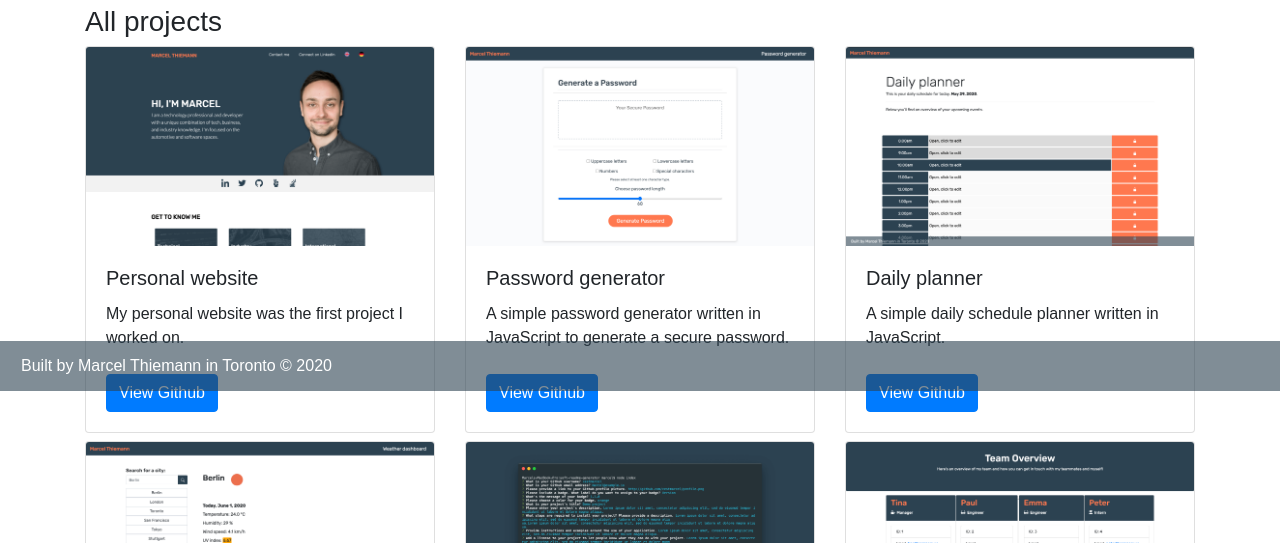
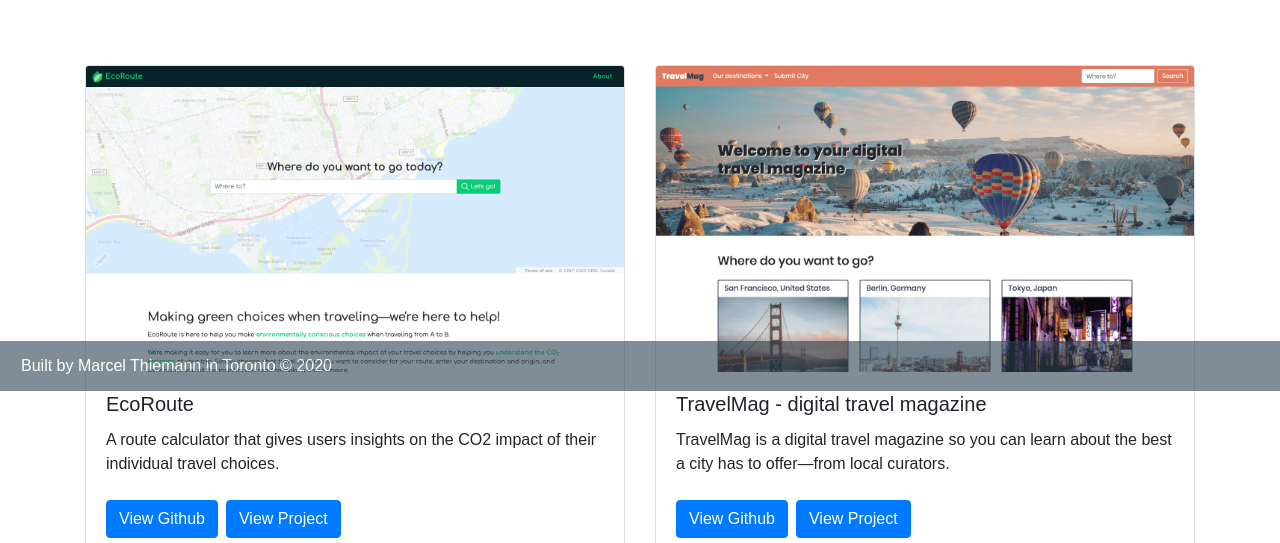
Before and after one commit to cestmarcel/uoft-react-portfolio, a Gatsby site: page /projects in a window 1280 px wide. Shown: the part 409-952 px from the top of the page. Built offline with nearby package versions, Linux system fonts and the light colour scheme; Gatsby itself is replaced by a stand-in of ours.

Commit message:
Added project and 404 pages

```diff
--- a/src/components/Projects/FeaturedProjects.js
+++ b/src/components/Projects/FeaturedProjects.js
@@ -0,0 +1,32 @@
+import React, { useState } from "react";
+import Card from "react-bootstrap/Card";
+import Row from "react-bootstrap/Row";
+import Col from "react-bootstrap/Col";
+import Projects from "../../../src/featuredProjects.json";
+
+const FeaturedProjects = () => {
+    let projects = Projects;
+    return (
+        <Row>
+            {projects.map(project => {
+                return (
+                    <Col className="col-sm-6" key={project.title}>
+                        <Card className="mb-2" style={{ width: '100%' }}>
+                            <Card.Img variant="top" src={project.image} />
+                            <Card.Body>
+                                <Card.Title>{project.title}</Card.Title>
+                                <Card.Text>
+                                {project.description}
+                                </Card.Text>
+                                <a href={project.github} target="_blank" className="btn btn-primary mt-2 mr-2">View Github</a>
+                                <a href={project.project} target="_blank" className="btn btn-primary mt-2">View Project</a>
+                            </Card.Body>
+                        </Card>
+                    </Col>
+                )
+            })}
+        </Row>
+    )
+}
+
+export default FeaturedProjects;
--- a/src/components/Projects/Projects.js
+++ b/src/components/Projects/Projects.js
@@ -18,15 +18,15 @@ const AllProjects = () => {
     const cards =
         projects.map(project => {
             return (
-                <Col className="col-sm-4">
-                    <Card className="mb-2" key={project.title} style={{ width: '100%' }}>
+                <Col className="col-sm-4" key={project.title}>
+                    <Card className="mb-2" style={{ width: '100%' }}>
                         <Card.Img variant="top" src={project.image} />
                         <Card.Body>
                             <Card.Title>{project.title}</Card.Title>
                             <Card.Text>
                             {project.description}
                             </Card.Text>
-                            <a href={project.github} target="_blank" class="btn btn-primary mt-2">View Github</a>
+                            <a href={project.github} target="_blank" className="btn btn-primary mt-2">View Github</a>
                         </Card.Body>
                     </Card>
                 </Col>
@@ -34,9 +34,9 @@ const AllProjects = () => {
         });
     const rows = createRows(cards);
     return (
-            rows.map(row => {
+            rows.map((row, index) => {
                 return (
-                    <Row>
+                    <Row key={index}>
                         {row}
                     </Row>
                 )
--- /dev/null
+++ b/src/featuredProjects.json
@@ -0,0 +1,16 @@
+[
+    {
+        "title": "EcoRoute",
+        "description": "A route calculator that gives users insights on the CO2 impact of their individual travel choices.",
+        "project": "https://titanian229.github.io/EcoRoute/",
+        "github": "https://github.com/titanian229/EcoRoute",
+        "image": "/img/ecoroute.png"
+    },
+    {
+        "title": "TravelMag - digital travel magazine",
+        "description": "TravelMag is a digital travel magazine so you can learn about the best a city has to offer—from local curators.",
+        "project": "https://shielded-sierra-26115.herokuapp.com/",
+        "github": "https://github.com/Damon-Zhong/Travel-Mag",
+        "image": "/img/travelmag.png"
+    }
+]
--- a/src/pages/projects.js
+++ b/src/pages/projects.js
@@ -1,14 +1,17 @@
 import React from "react"
 import Layout from "../components/Layout/Layout";
 import AllProjects from "../components/Projects/Projects";
+import FeaturedProjects from "../components/Projects/FeaturedProjects";
 import 'bootstrap/dist/css/bootstrap.min.css';
+import Spacer from "../components/Spacer/Spacer";
 
 export default function Projects() {
   return (
     <Layout title="My portfolio" description="Here is a collection of a my digital projects. Feel free to check them out! By clicking on the image you will be directed to the respective website.">
         <div className="container">
             <h2>Featured projects</h2>
-
+            <Spacer />
+            <FeaturedProjects />
             <h3>All projects</h3>
             <AllProjects />
         </div>
```
Also changed, not shown: src/pages/404.js (added, +12 -0 lines).
